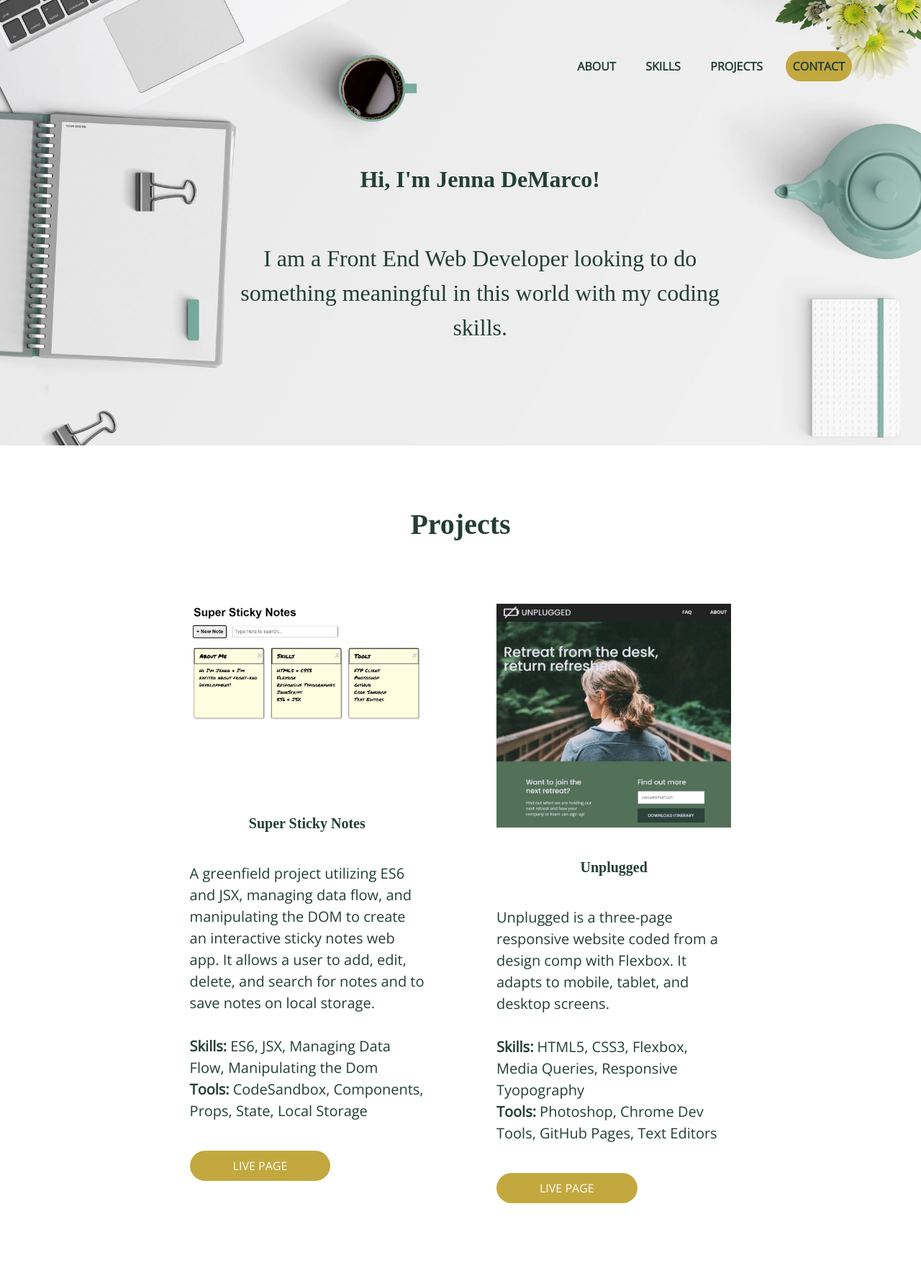
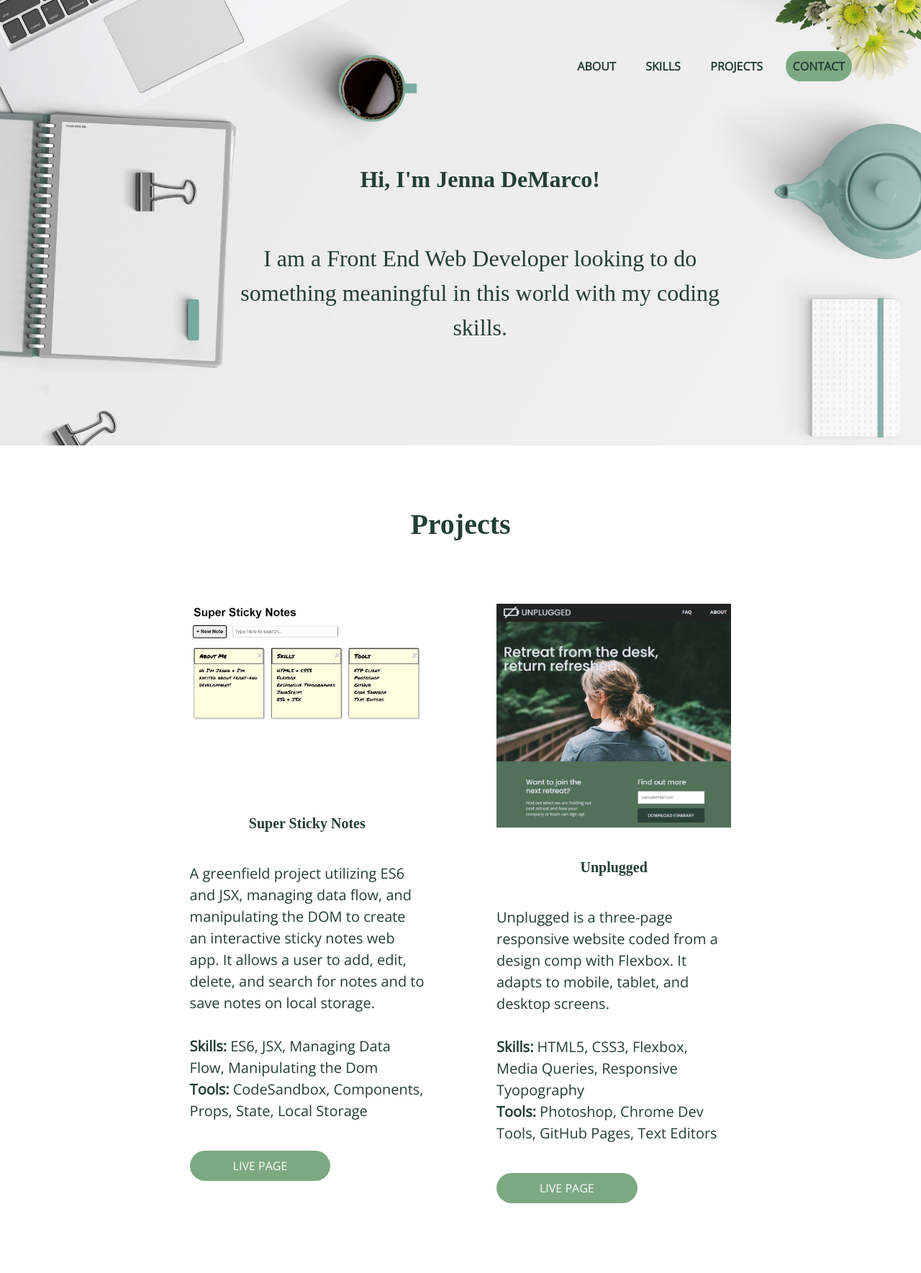
Before and after one commit to jennademarco/Portfolio, a website built with Parcel: page index.html in a window 1280 px wide. Shown: the top 1769 px of the page at 72% size. Built offline with nearby package versions, Linux system fonts and the light colour scheme; files whose address does not match are found by name; a web font is replaced by a local one.

Commit message:
Swapped hover colors

```diff
--- a/css/main.css
+++ b/css/main.css
@@ -313,7 +313,7 @@ header nav ul li {
 }
 
 nav #contact-link {
-  background-color: #c2a83e;
+  background-color: #7ca982;
   padding: 10px 10px;
   border-radius: 30px;
 }
@@ -367,7 +367,7 @@ header h2 {
 }
 
 .home-portfolio-piece a {
-  background-color: #c2a83e;
+  background-color: #7ca982;
 }
 
 .project-link {
@@ -380,7 +380,7 @@ header h2 {
 }
 
 .project-link:hover {
-  background-color: #67a290;
+  background-color: #c2a83e;
   color: #243e36
 }
 
@@ -920,7 +920,7 @@ footer .social-icons li i {
 
   nav ul li a:hover,
   nav #contact-link:hover {
-    background-color: #67a290;
+    background-color: #c2a83e;
     color: #243e36;
     padding: 10px 10px;
     border-radius: 30px;
```
